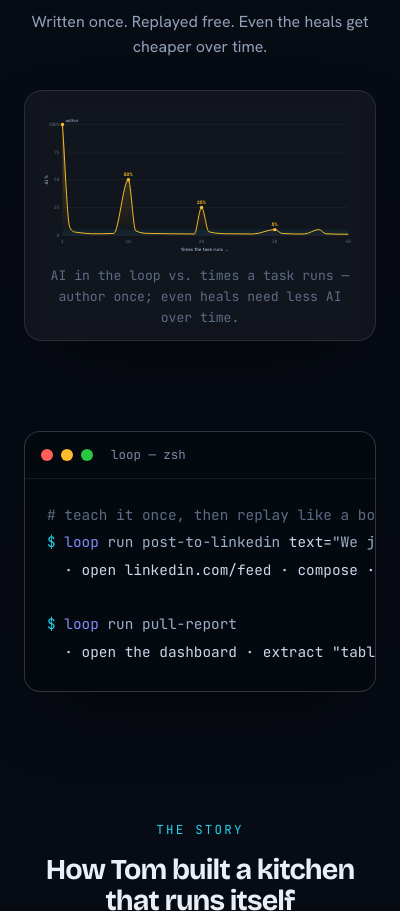
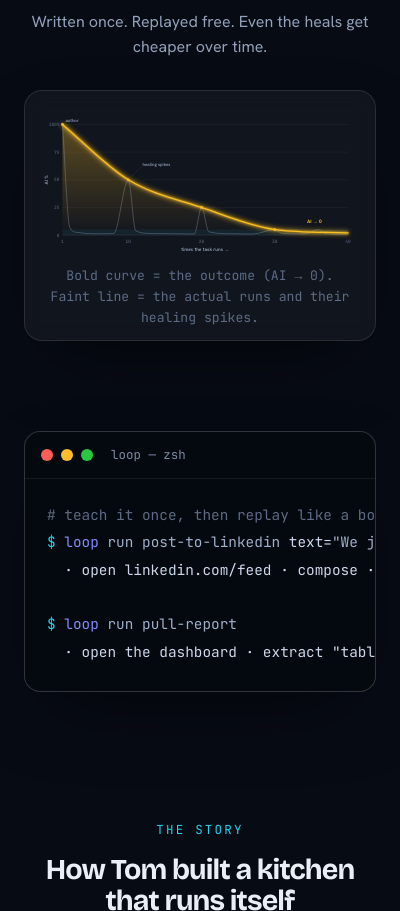
Before and after one commit to mytablon-app/loop-browser, an Electron app: page site/index.html in a window 400 px wide. Shown: the part 1012-1923 px from the top of the page. Drawn offline with nearby package versions, Linux system fonts and the light colour scheme.

Commit message:
Site chart: bold glowing decay curve (the outcome) + thin 'healing spikes' layer
- Bold amber glowing curve = AI reliance decaying to zero (the real result)
- Thin subtle line = actual per-run usage, spikes touch the trend at each peak
- Label the spikes 'healing spikes'; keep 'author' at run 1; 'AI -> 0' at tail
- Regenerate og.png to match

Co-Authored-By: Claude Opus 4.8 (1M context) <noreply@anthropic.com>

```diff
--- a/site/index.html
+++ b/site/index.html
@@ -316,12 +316,13 @@ footer{border-top:1px solid var(--border);padding:40px 0 56px;margin-top:40px}
     .cx-axis{stroke:var(--border-strong);stroke-width:1.2}
     .cx-tick{fill:var(--faint);font-family:var(--mono);font-size:12px}
     .cx-title{fill:var(--muted);font-family:var(--body);font-size:13px;font-weight:600}
-    .cx-line{fill:none;stroke:var(--ai);stroke-width:2.6;stroke-linejoin:round;stroke-linecap:round}
+    .cx-spikes{fill:none;stroke:var(--muted);stroke-width:1.4;stroke-linejoin:round;stroke-linecap:round;opacity:.7}
+    .cx-trend{fill:none;stroke:var(--ai);stroke-width:3.4;stroke-linecap:round;stroke-linejoin:round;filter:drop-shadow(0 0 3px var(--ai)) drop-shadow(0 0 7px var(--ai))}
     .cx-dot{fill:var(--ai);stroke:var(--panel-2);stroke-width:2}
     .cx-note{fill:var(--text);font-family:var(--body);font-size:13px;font-weight:700}
     .cx-note-sm{fill:var(--muted);font-family:var(--body);font-size:12px;font-weight:500}
     .cx-pct{fill:var(--ai);font-family:var(--body);font-size:13px;font-weight:700}
-    .cx-lead{stroke:var(--faint);stroke-width:1}
+    .cx-lead{stroke:var(--faint);stroke-width:1;stroke-dasharray:2 3}
     .cx-free{fill:var(--cyan);opacity:.07}
   </style>
   <div class="wrap">
@@ -333,7 +334,7 @@ footer{border-top:1px solid var(--border);padding:40px 0 56px;margin-top:40px}
     <figure class="cost-fig">
       <svg viewBox="0 0 840 380" role="img" aria-labelledby="cxT cxD">
         <title id="cxT">AI in the loop versus number of times a task has run</title>
-        <desc id="cxD">100% on the first run when the LLM writes the recipe, near zero on deterministic replays, and brief heal humps that shrink over time — 50%, then 25%, then about 5%.</desc>
+        <desc id="cxD">A bold curve shows AI reliance decaying to near zero as a task repeats; a faint line underneath shows the actual per-run usage, with healing spikes at 100%, 50%, 25% and 5% that shrink over time.</desc>
         <defs>
           <linearGradient id="costGrad" x1="0" y1="0" x2="0" y2="1">
             <stop offset="0" stop-color="var(--ai)" stop-opacity=".32"/>
@@ -362,20 +363,24 @@ footer{border-top:1px solid var(--border);padding:40px 0 56px;margin-top:40px}
         <text class="cx-tick" x="816" y="352" text-anchor="middle">40</text>
         <text class="cx-title" x="434" y="374" text-anchor="middle">times the task runs &#8594;</text>
 
-        <path fill="url(#costGrad)" d="M52 332 L52 36 C58.53 127.76 65.06 297.98 71.59 311.28 C78.12 324.58 84.65 323.90 91.18 324.6 C104.24 326.01 117.30 328.45 130.36 328.45 C149.95 328.45 169.54 328.45 189.13 327.56 C202.19 326.97 215.25 184.00 228.31 184 C234.84 184.00 241.37 316.46 247.9 320.16 C260.96 327.56 274.02 327.35 287.08 327.56 C306.67 327.88 326.26 328.20 345.85 328.45 C365.44 328.70 385.03 329.04 404.62 329.04 C411.15 329.04 417.68 258.00 424.21 258 C430.74 258.00 437.26 321.35 443.79 323.12 C463.38 328.45 482.97 328.29 502.56 328.45 C522.15 328.61 541.74 329.04 561.33 329.04 C580.92 329.04 600.51 317.20 620.1 317.2 C626.63 317.20 633.16 327.07 639.69 327.56 C659.28 329.04 678.87 329.04 698.46 329.04 C711.52 329.04 724.58 317.20 737.64 317.2 C744.17 317.20 750.70 328.06 757.23 328.45 C776.82 329.63 796.41 329.55 816 329.63 L816 332 Z"/>
-        <path class="cx-line" d="M52 36 C58.53 127.76 65.06 297.98 71.59 311.28 C78.12 324.58 84.65 323.90 91.18 324.6 C104.24 326.01 117.30 328.45 130.36 328.45 C149.95 328.45 169.54 328.45 189.13 327.56 C202.19 326.97 215.25 184.00 228.31 184 C234.84 184.00 241.37 316.46 247.9 320.16 C260.96 327.56 274.02 327.35 287.08 327.56 C306.67 327.88 326.26 328.20 345.85 328.45 C365.44 328.70 385.03 329.04 404.62 329.04 C411.15 329.04 417.68 258.00 424.21 258 C430.74 258.00 437.26 321.35 443.79 323.12 C463.38 328.45 482.97 328.29 502.56 328.45 C522.15 328.61 541.74 329.04 561.33 329.04 C580.92 329.04 600.51 317.20 620.1 317.2 C626.63 317.20 633.16 327.07 639.69 327.56 C659.28 329.04 678.87 329.04 698.46 329.04 C711.52 329.04 724.58 317.20 737.64 317.2 C744.17 317.20 750.70 328.06 757.23 328.45 C776.82 329.63 796.41 329.55 816 329.63"/>
+        <!-- trend area (the outcome) -->
+        <path fill="url(#costGrad)" d="M52 332 L52 36 C110.77 85.33 169.54 148.23 228.31 184 C293.61 223.74 358.91 235.80 424.21 258 C489.51 280.20 554.80 308.61 620.1 317.2 C685.40 325.79 750.70 323.84 816 326.08 L816 332 Z"/>
+        <!-- thin: actual per-run usage (healing spikes) -->
+        <path class="cx-spikes" d="M52 36 C58.53 127.76 65.06 297.98 71.59 311.28 C78.12 324.58 84.65 323.90 91.18 324.6 C104.24 326.01 117.30 328.45 130.36 328.45 C149.95 328.45 169.54 328.45 189.13 327.56 C202.19 326.97 215.25 184.00 228.31 184 C234.84 184.00 241.37 316.46 247.9 320.16 C260.96 327.56 274.02 327.35 287.08 327.56 C306.67 327.88 326.26 328.20 345.85 328.45 C365.44 328.70 385.03 329.04 404.62 329.04 C411.15 329.04 417.68 258.00 424.21 258 C430.74 258.00 437.26 321.35 443.79 323.12 C463.38 328.45 482.97 328.29 502.56 328.45 C522.15 328.61 541.74 329.04 561.33 329.04 C580.92 329.04 600.51 317.20 620.1 317.2 C626.63 317.20 633.16 327.07 639.69 327.56 C659.28 329.04 678.87 329.04 698.46 329.04 C711.52 329.04 724.58 317.20 737.64 317.2 C744.17 317.20 750.70 328.06 757.23 328.45 C776.82 329.63 796.41 329.55 816 329.63"/>
+        <!-- bold: AI reliance decaying to zero (the result) -->
+        <path class="cx-trend" d="M52 36 C110.77 85.33 169.54 148.23 228.31 184 C293.61 223.74 358.91 235.80 424.21 258 C489.51 280.20 554.80 308.61 620.1 317.2 C685.40 325.79 750.70 323.84 816 326.08"/>
 
-        <circle class="cx-dot" cx="52" cy="36" r="4.5"/>
-        <circle class="cx-dot" cx="228.31" cy="184" r="4.5"/>
-        <circle class="cx-dot" cx="424.21" cy="258" r="4.5"/>
-        <circle class="cx-dot" cx="620.1" cy="317.2" r="4.5"/>
+        <circle class="cx-dot" cx="52" cy="36" r="3.6"/>
+        <circle class="cx-dot" cx="228.31" cy="184" r="3.6"/>
+        <circle class="cx-dot" cx="424.21" cy="258" r="3.6"/>
+        <circle class="cx-dot" cx="620.1" cy="317.2" r="3.6"/>
 
         <text class="cx-note-sm" x="60" y="30">author</text>
-        <text class="cx-pct" x="228" y="174" text-anchor="middle">50%</text>
-        <text class="cx-pct" x="424" y="248" text-anchor="middle">25%</text>
-        <text class="cx-pct" x="620" y="307" text-anchor="middle">5%</text>
+        <line class="cx-lead" x1="228.31" y1="184" x2="262" y2="150"/>
+        <text class="cx-note-sm" x="266" y="146">healing spikes</text>
+        <text class="cx-pct" x="726" y="300" text-anchor="middle">AI &#8594; 0</text>
       </svg>
-      <figcaption>AI in the loop vs. times a task runs — author once; even heals need less AI over time.</figcaption>
+      <figcaption>Bold curve = the outcome (AI &#8594; 0). Faint line = the actual runs and their healing spikes.</figcaption>
     </figure>
   </div>
 </section>
```
Also changed, not shown: site/og.png.
